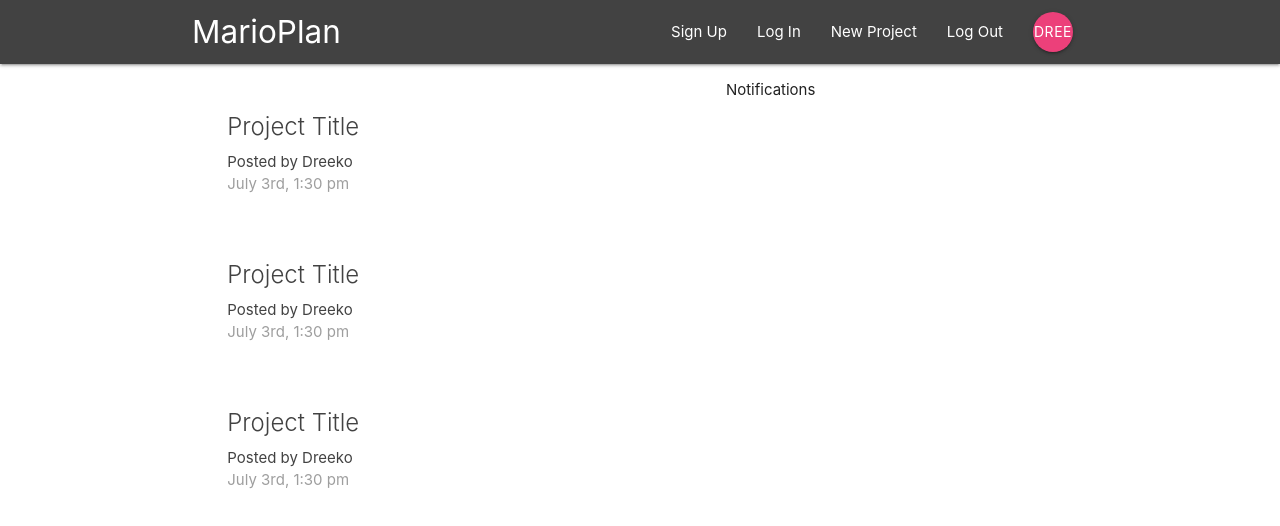
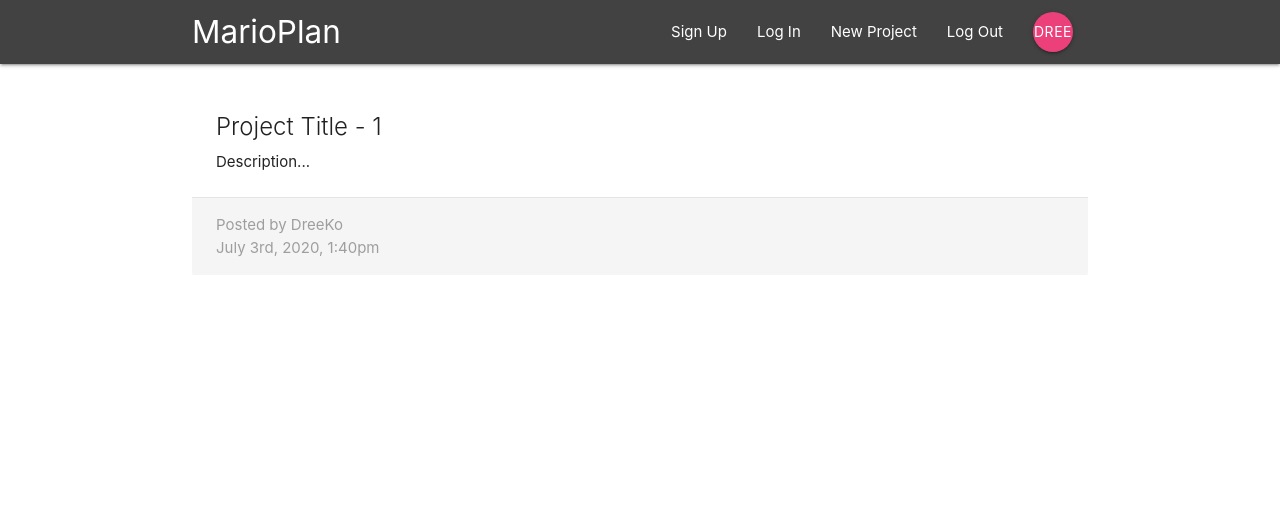
Before and after one commit to Driijko/Event-Board, a React (Create React App) app: page /project/1 in a window 1280 px wide. Shown: the top 526 px of the page. Built offline with nearby package versions, Linux system fonts and the light colour scheme.

Commit message:
First pass ProjectDetails component with variable routing

```diff
--- a/src/App.js
+++ b/src/App.js
@@ -2,7 +2,8 @@ import React from 'react';
 import {BrowserRouter, Switch, Route} from "react-router-dom";
 
 import Navbar from "./components/layouts/Navbar";
-import Dashboard from "./components/dashboard/Dashboard"
+import Dashboard from "./components/dashboard/Dashboard";
+import ProjectDetails from "./components/projects/ProjectDetails";
 
 function App() {
   return (
@@ -10,7 +11,8 @@ function App() {
       <div className="App">
         <Navbar />
         <Switch>
-          <Route path="/" component={Dashboard} />
+          <Route exact path="/" component={Dashboard} />
+          <Route path="/project/:id" component={ProjectDetails} />
         </Switch>
       </div>
     </BrowserRouter>
--- a/src/components/projects/ProjectDetails.js
+++ b/src/components/projects/ProjectDetails.js
@@ -0,0 +1,21 @@
+import React from "react";
+
+export default function ProjectDetails(props) {
+
+  const id = props.match.params.id;
+
+  return (
+    <div className="container section project-details">
+      <div className="card z-depth-0">
+        <div className="card-content">
+          <span className="card-title">Project Title - {id}</span>
+          <p>Description...</p>
+        </div>
+        <div className="card-action grey lighten-4 grey-text">
+          <div>Posted by DreeKo</div>
+          <div>July 3rd, 2020, 1:40pm</div>
+        </div>
+      </div>
+    </div>
+  )
+}
--- a/src/components/projects/ProjectList.js
+++ b/src/components/projects/ProjectList.js
@@ -12,6 +12,9 @@ export default function ProjectList(props) {
 
       <ProjectSummary />
 
+      <ProjectSummary />
+
+
     </div>
   )
 }
```
